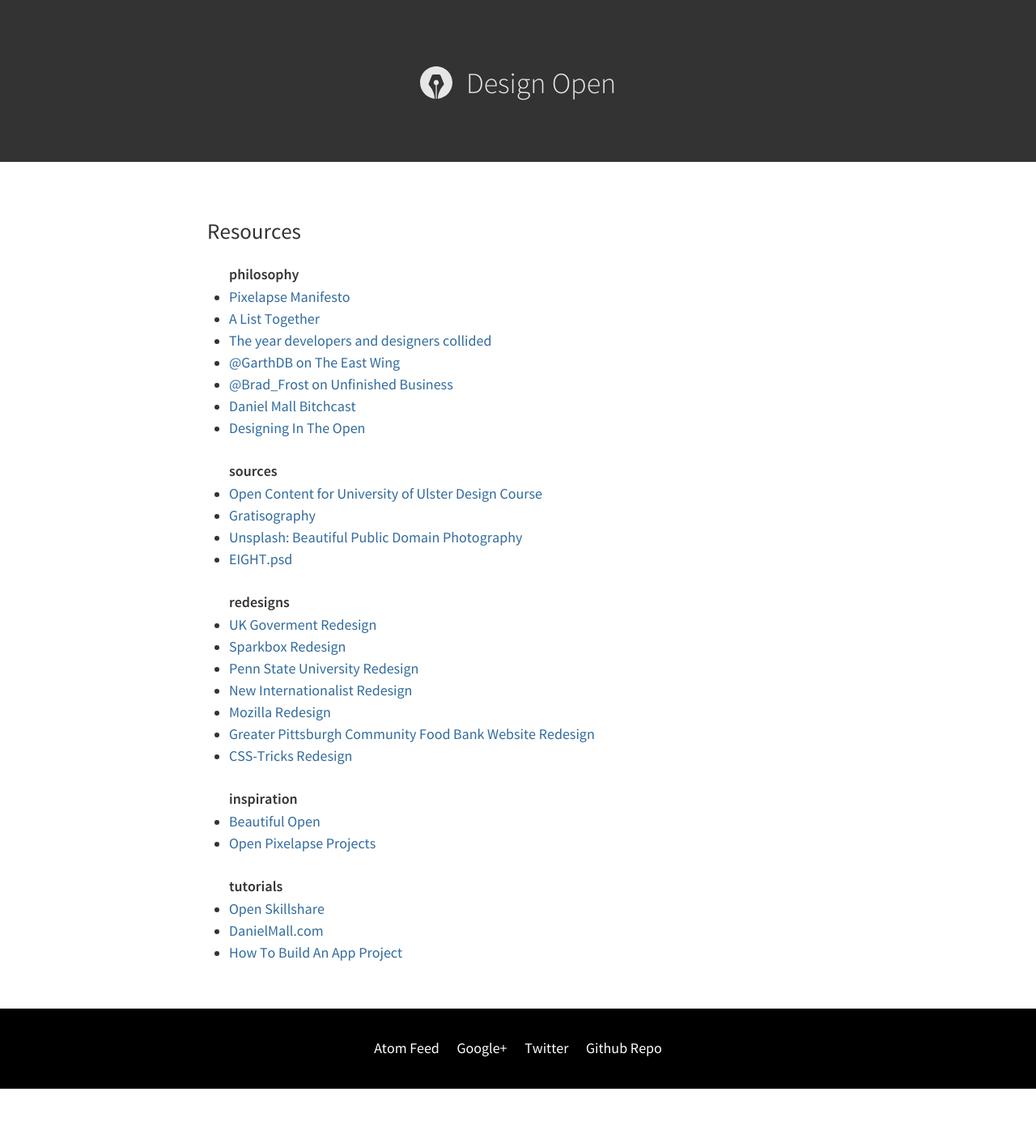
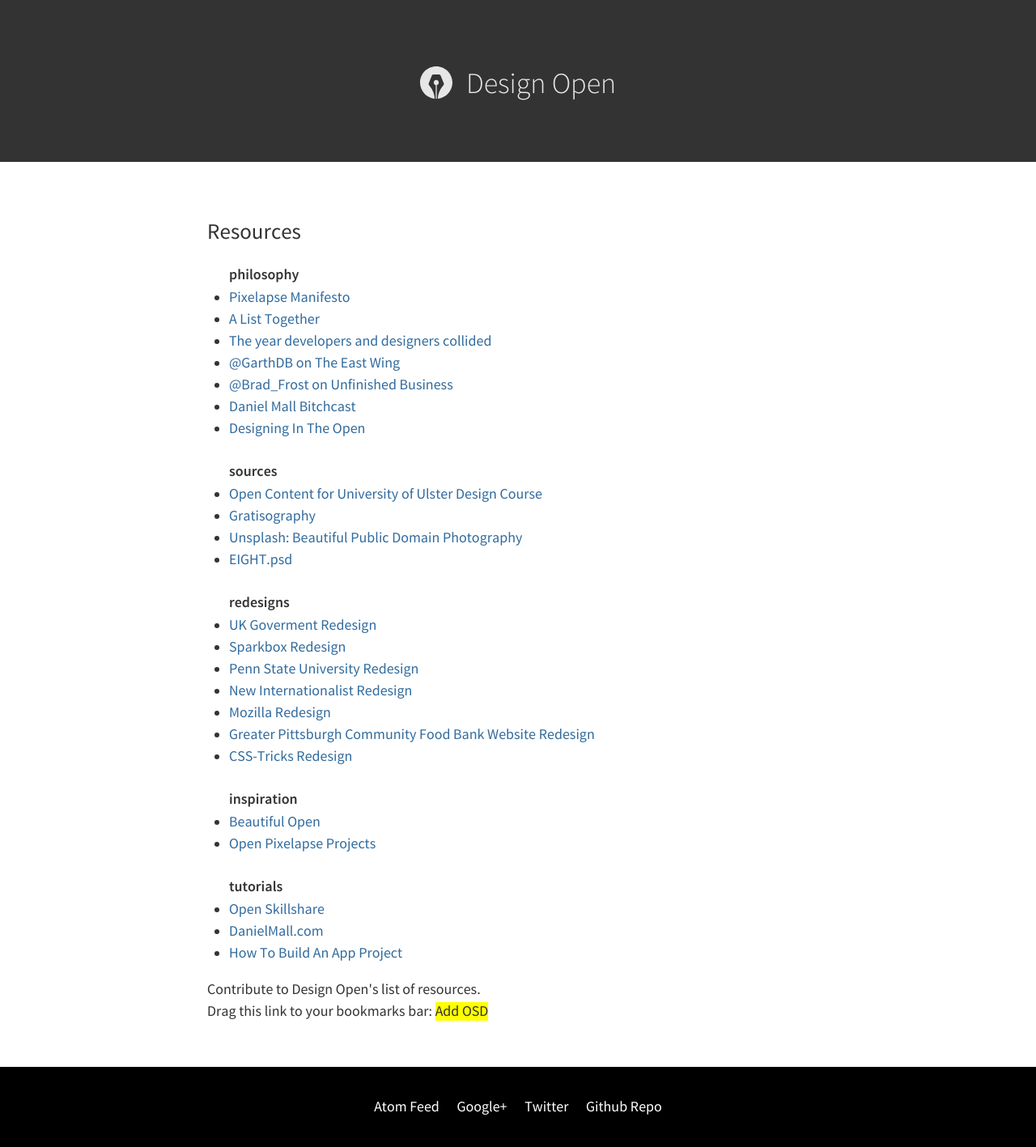
Before and after one commit to DesignOpen/designopen.github.io, a Jekyll site: the page built from resources/index.html, in a window 1280 px wide. Shown: the whole page at 81% size. Built offline with Jekyll 4.4.1, drawn with Linux system fonts in a browser that asks for light colours; before the commit the page ends 1345 px from its top, so only the background shows below that.

Commit message:
Add bookmarklet link

```diff
--- a/resources/index.html
+++ b/resources/index.html
@@ -13,3 +13,10 @@
     {% endfor %}
   </ul>
 {% endfor %}
+
+<p>
+	Contribute to Design Open's list of resources.<br>
+	Drag this link to your bookmarks bar:
+	<a id="bookmarklet-link">Add OSD</a>
+</p>
+<script type="text/javascript" src="http://osdrc.herokuapp.com/bookmarklet.js"></script>
```
